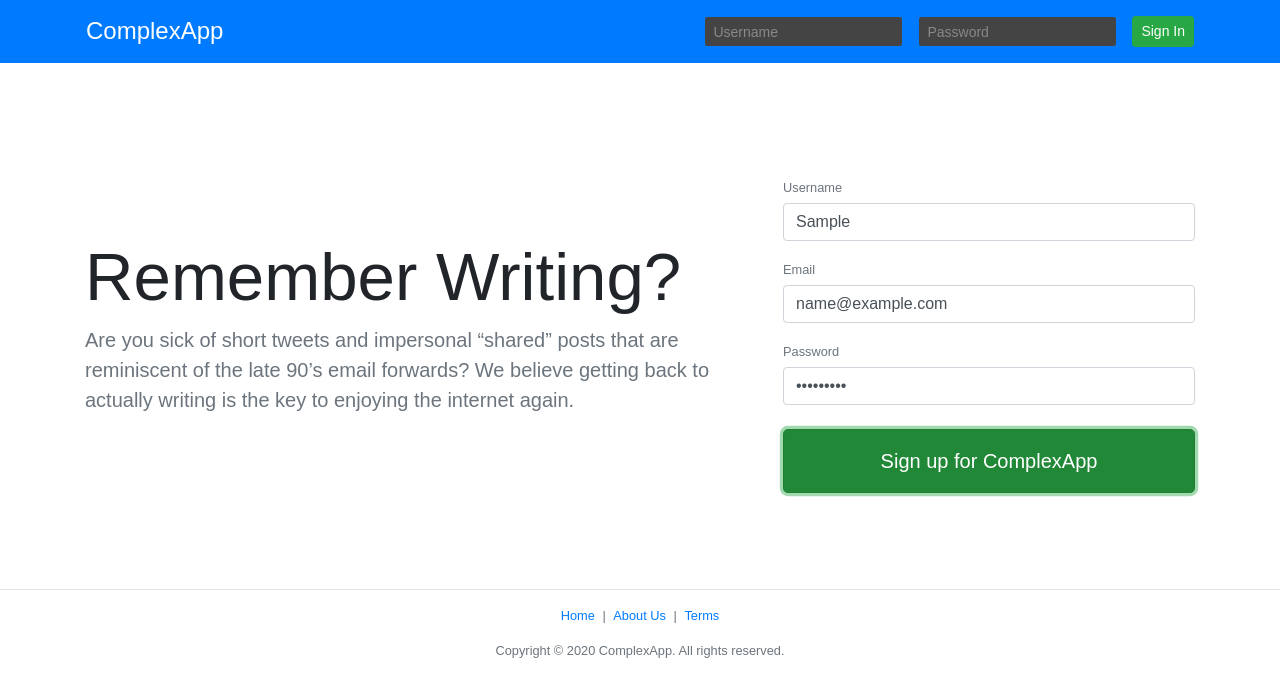
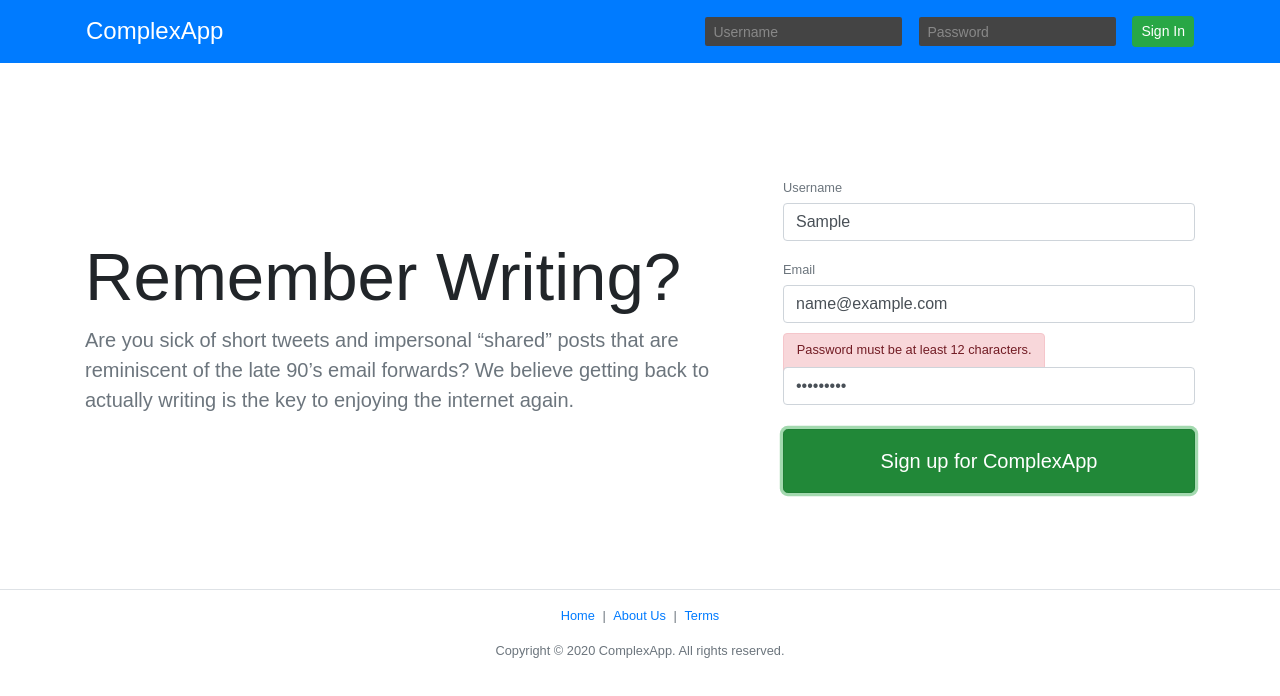
Before and after one commit to dariusz75/react-complex-app-js, a React (Create React App) app: page / in a window 1280 px wide. Both pictures are taken after typing "Sample", "name@example.com", "Sample123" into the empty fields and a click on the button "Sign up for ComplexApp". Shown: the top 696 px of the page. Built offline with nearby package versions, Linux system fonts and the light colour scheme; no server answers.

Commit message:
password validation working

```diff
--- a/src/components/HomeGuest.js
+++ b/src/components/HomeGuest.js
@@ -83,13 +83,24 @@ function HomeGuest() {
           draft.email.hasErrors = true;
           draft.email.isUnique = false;
           draft.email.message = "The email address already exists.";
+        } else {
+          draft.email.isUnique = true;
         }
         break;
       case "passwordImmediately":
         draft.password.hasErrors = false;
         draft.password.value = action.value;
+        if (draft.password.value.length > 20) {
+          draft.password.hasErrors = true;
+          draft.password.message = "Password can not exceed 20 characters.";
+        }
         break;
       case "passwordAfterDelay":
+        if (draft.password.value.length < 12) {
+          draft.password.hasErrors = true;
+          draft.password.message = "Password must be at least 12 characters.";
+        }
+
         break;
       case "submitForm":
         break;
@@ -285,6 +296,16 @@ function HomeGuest() {
                 placeholder="Create a password"
                 onChange={handleSetPassword}
               />
+              <CSSTransition
+                classNames="liveValidateMessage"
+                in={state.password.hasErrors}
+                timeout={330}
+                unmountOnExit
+              >
+                <div className="alert alert-danger small liveValidateMessage">
+                  {state.password.message}
+                </div>
+              </CSSTransition>
             </div>
             <button
               type="submit"
```
